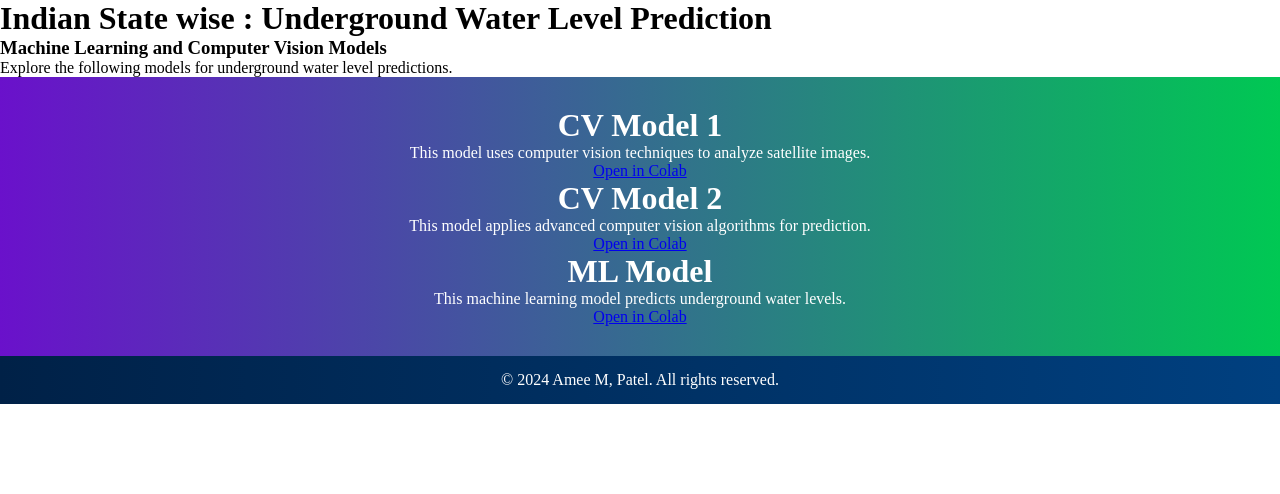
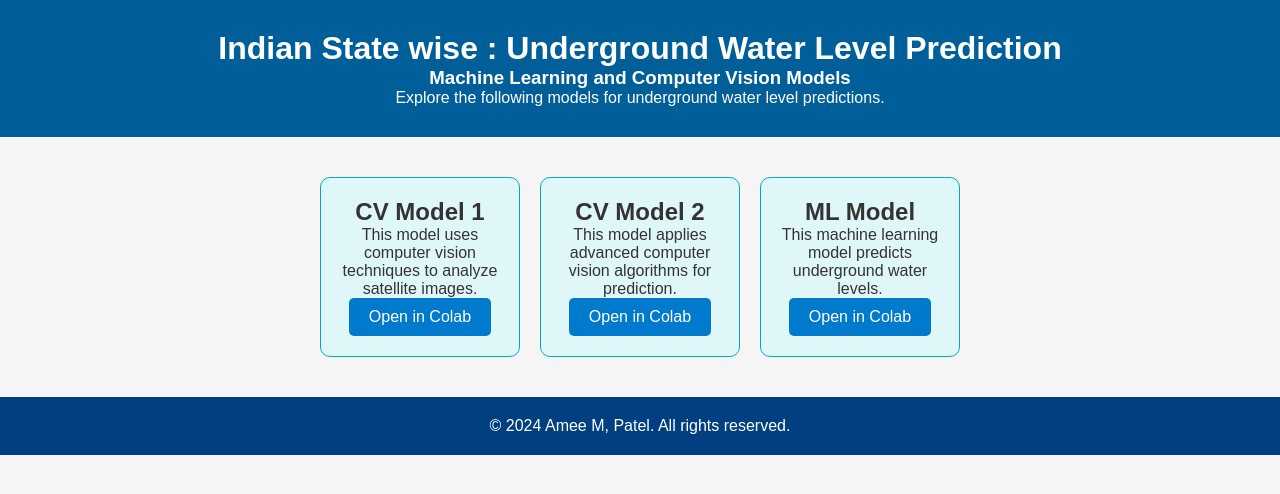
Before and after one commit to AmeeMPatel/Underground-Water-Prediction-, a plain HTML site: page index.html in a window 1280 px wide. Drawn offline with Linux system fonts and the light colour scheme.

Commit message:
Update styles.css

```diff
--- a/styles.css
+++ b/styles.css
@@ -1,72 +1,70 @@
-/* Reset basic styles to ensure consistency */
+/* styles.css */
+
+/* Reset basic styles for consistency */
 * {
     margin: 0;
     padding: 0;
     box-sizing: border-box;
 }
 
-/* Define a clean background and consistent text color for the body */
-<style>
+/* Apply a consistent background color and text style */
 body {
-  background-image: url('waterbg.jpeg');
-  background-repeat: no-repeat;
-  background-attachment: fixed;
-  background-size: cover;
-}
-</style>
-
-/* Header with a background image and blue shade */
-.header {
-    background-image: url('YOUR_IMAGE_URL'); /* Background image URL */
-    background-size: cover; /* Cover the entire area */
-    background-position: center; /* Center the image */
-    color: white; /* White text on the header */
-    padding: 50px; /* Padding for balanced layout */
-    text-align: center; /* Centered text */
-    background-color: #005f99; /* Dark blue shade */
+    background-color: #f5f5f5; /* Light background */
+    font-family: Arial, sans-serif; /* Standard font */
+    color: #333; /* Dark text color for readability */
 }
 
-/* Models section with purple and green shades */
-.models {
+/* Header section with a blue background and white text */
+.header {
+    text-align: center; /* Centered content */
     padding: 30px; /* Padding for spacing */
-    text-align: center; /* Centered content */
-    background: linear-gradient(to right, #6a11cb, #00c853); /* Purple to green gradient */
+    background-color: #005f99; /* Blue shade */
     color: white; /* White text for contrast */
 }
 
-.models h2 {
-    font-size: 2em; /* Larger font size for emphasis */
+/* Section containing model boxes */
+.models {
+    display: flex; /* Use flex layout */
+    justify-content: center; /* Center the boxes */
+    align-items: center; /* Align vertically */
+    gap: 20px; /* Space between boxes */
+    padding: 40px; /* Padding for spacing */
 }
 
-.models ul {
-    list-style: none; /* No bullet points */
-    padding: 0;
+/* Box design for each model */
+.model-box {
+    background-color: #e0f7fa; /* Light blue background */
+    border: 1px solid #00acc1; /* Blue border */
+    padding: 20px; /* Padding within the box */
+    width: 200px; /* Set a consistent width */
+    text-align: center; /* Centered text */
+    border-radius: 10px; /* Rounded corners */
+    transition: 0.3s; /* Smooth transition */
 }
 
-.models ul li {
-    display: inline-block; /* Display inline */
-    margin: 15px; /* Spacing between list items */
-    padding: 15px; /* Padding within list items */
-    background: rgba(255, 255, 255, 0.2); /* Translucent background */
+.model-box:hover {
+    background-color: #b2ebf2; /* Lighter blue on hover */
+}
+
+/* Button styling for links to Colab */
+.btn {
+    display: inline-block; /* Display as inline block */
+    text-decoration: none; /* Remove underline */
+    color: white; /* White text */
+    background-color: #007acc; /* Distinct blue shade */
+    padding: 10px 20px; /* Padding for the button */
     border-radius: 5px; /* Rounded corners */
 }
 
-.models ul li a {
-    text-decoration: none; /* No underlining */
-    color: #0066cc; /* Distinct blue color for links */
-    font-weight: bold; /* Bold font for links */
+.btn:hover {
+    background-color: #005f8c; /* Darker blue on hover */
 }
 
-.models ul li a:hover {
-    color: #004080; /* Darker blue on hover */
-    transition: 0.3s; /* Smooth transition */
+/* Footer section with a darker blue background */
+.footer {
+    text-align: center; /* Centered content */
+    padding: 20px; /* Padding for spacing */
+    background-color: #004080; /* Dark blue background */
+    color: white; /* White text */
+    font-size: 1em; /* Standard font size */
 }
-
-/* Footer with a darker blue gradient */
-.footer {
-    text-align: center; /* Centered text */
-    padding: 15px; /* Padding for spacing */
-    background: linear-gradient(to right, #002147, #004080); /* Dark blue gradient */
-    font-size: 1em; /* Standard font size */
-    color: white; /* White text for contrast */
-}
```
